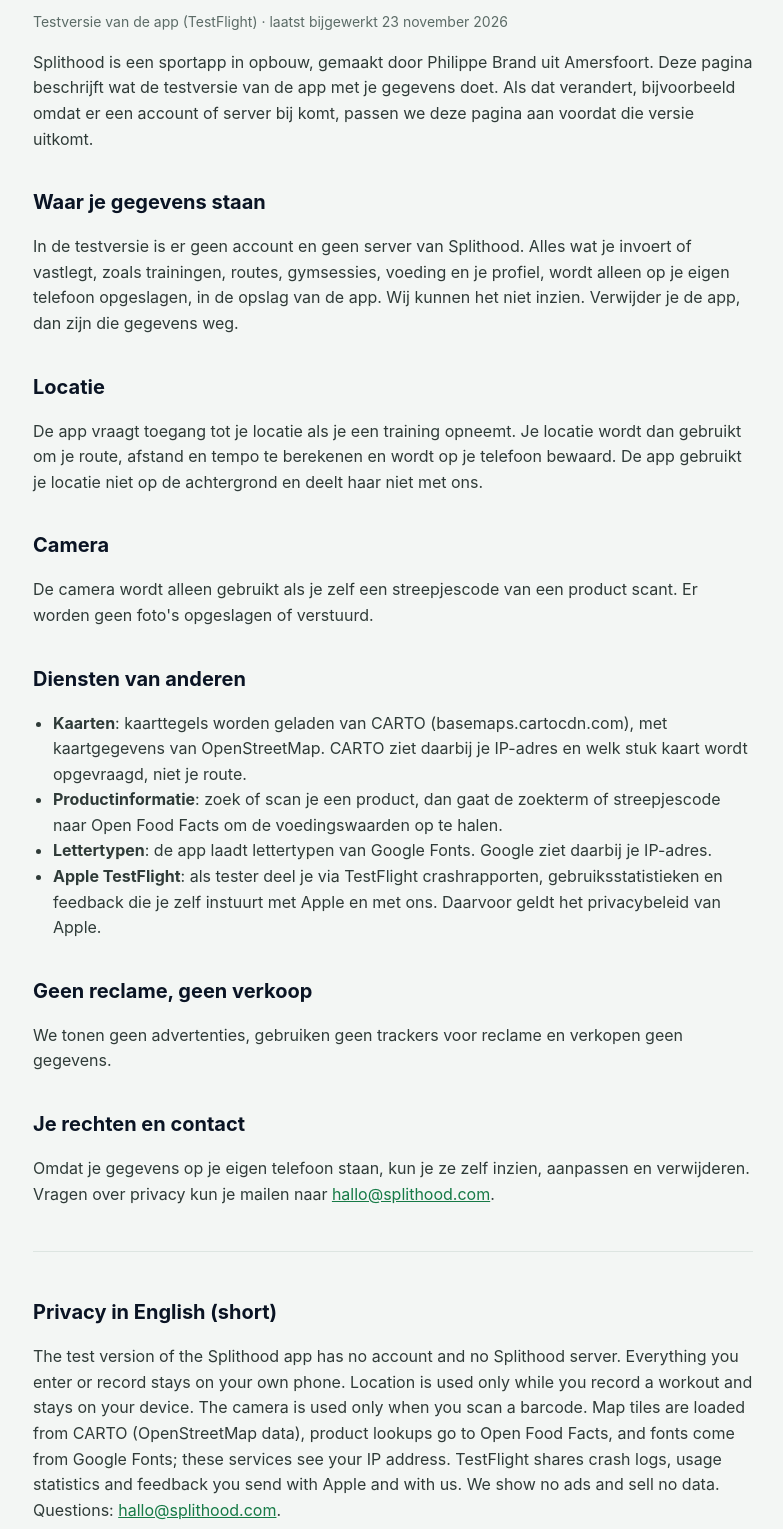
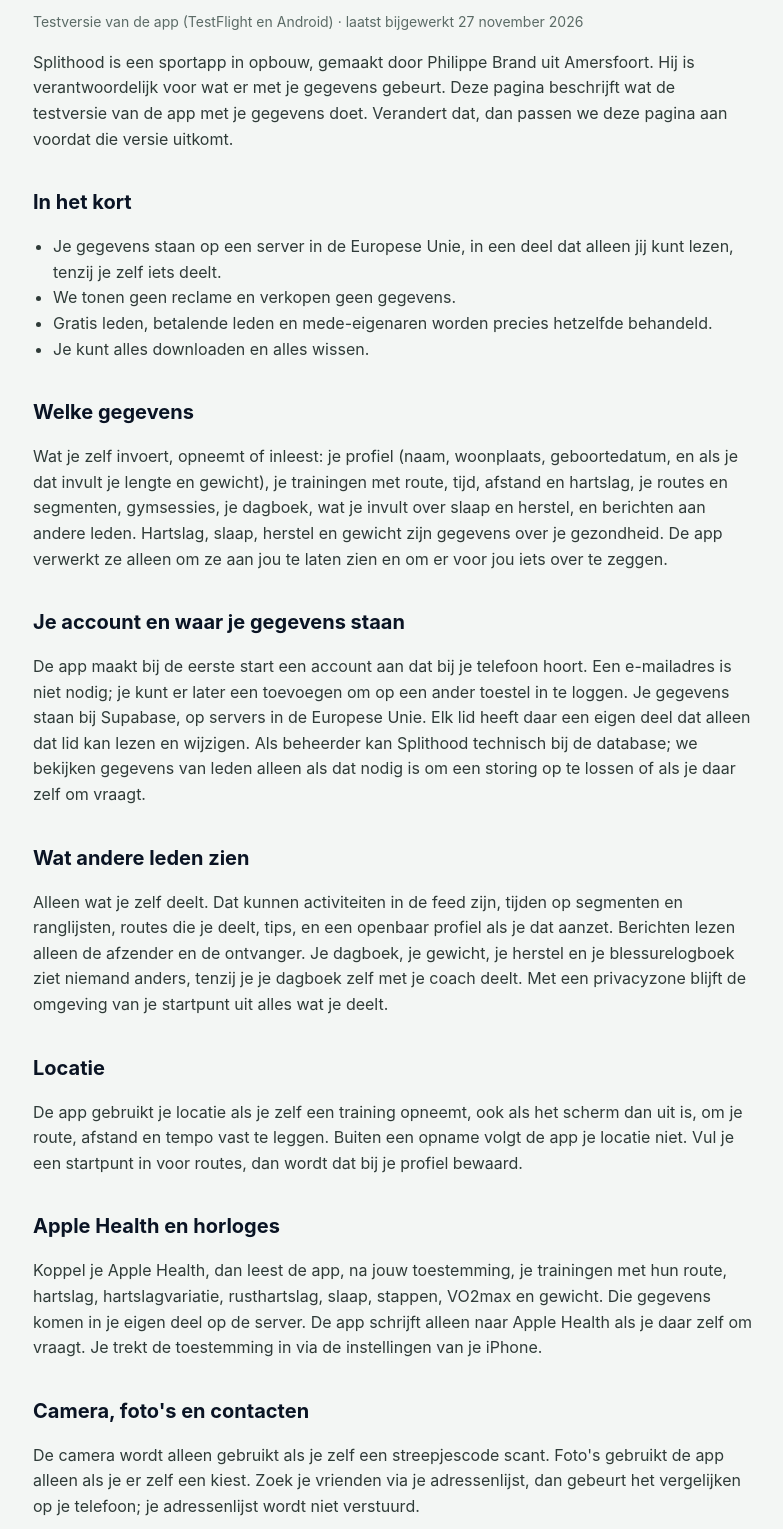
Before and after one commit to brandphilippe88-cpu/splithood-website, a plain HTML site: page privacy.html in a window 1280 px wide. Shown: the part 131-1660 px from the top of the page, without its empty margins (247-1030 px from the left). Drawn offline with Linux system fonts and the light colour scheme.

Commit message:
Privacypagina bijgewerkt naar de huidige testversie; gelijke behandeling van gratis leden
Co-Authored-By: Claude Fable 5.2 <noreply@anthropic.com>
Claude-Session: https://claude.ai/code/session_01BSt8A8hFhtjXRLWmiUvqjT

```diff
--- a/content.js
+++ b/content.js
@@ -533,7 +533,7 @@ window.SP_CONTENT = {
       {
        "t": "Jouw data, jouw keuze",
        "live": 1,
-       "p": "Splithood verkoopt geen gegevens van leden. Komt er een aanbod van een onderzoeker, gemeente of bedrijf, dan kies jij per aanbod of je meedoet, en de volledige vergoeding is voor jou.",
+       "p": "Splithood verkoopt geen gegevens van leden. Komt er een aanbod van een onderzoeker, gemeente of bedrijf, dan kies jij per aanbod of je meedoet, en de volledige vergoeding is voor jou. Voor gratis leden gelden precies dezelfde regels als voor betalende leden.",
        "b": [
         "Standaard doe je niet mee; meedoen vraagt een uitdrukkelijke toestemming per aanbod",
         "Je ziet vooraf wie de gegevens wil, welke gegevens en waarvoor",
@@ -1393,7 +1393,7 @@ window.SP_CONTENT = {
       {
        "t": "Your data, your choice",
        "live": 1,
-       "p": "Splithood does not sell member data. If a researcher, city or company makes an offer, you choose per offer whether to take part, and the full payment is yours.",
+       "p": "Splithood does not sell member data. If a researcher, city or company makes an offer, you choose per offer whether to take part, and the full payment is yours. Free users are treated exactly the same as paying members.",
        "b": [
         "By default you are out; taking part requires explicit consent per offer",
         "You see in advance who wants the data, which data and what for",
@@ -2253,7 +2253,7 @@ window.SP_CONTENT = {
       {
        "t": "Deine Daten, deine Entscheidung",
        "live": 1,
-       "p": "Splithood verkauft keine Daten von Mitgliedern. Kommt ein Angebot von einer Forschungseinrichtung, einer Stadt oder einem Unternehmen, entscheidest du pro Angebot, ob du mitmachst, und die volle Vergütung gehört dir.",
+       "p": "Splithood verkauft keine Daten von Mitgliedern. Kommt ein Angebot von einer Forschungseinrichtung, einer Stadt oder einem Unternehmen, entscheidest du pro Angebot, ob du mitmachst, und die volle Vergütung gehört dir. Für kostenlose Mitglieder gelten genau dieselben Regeln wie für zahlende.",
        "b": [
         "Standardmäßig machst du nicht mit; Mitmachen erfordert eine ausdrückliche Einwilligung pro Angebot",
         "Du siehst vorab, wer die Daten möchte, welche Daten und wofür",
--- a/privacy.html
+++ b/privacy.html
@@ -4,7 +4,7 @@
 <meta charset="utf-8">
 <meta name="viewport" content="width=device-width, initial-scale=1">
 <title>Privacy | Splithood</title>
-<meta name="description" content="Hoe de testversie van de Splithood-app met je gegevens omgaat.">
+<meta name="description" content="Hoe de testversie van de Splithood-app met je gegevens omgaat: waar ze staan, wie ze ziet en wat je zelf kunt kiezen.">
 <link rel="icon" type="image/svg+xml" href="/img/mark.svg">
 <style>
 body{margin:0;background:#F3F6F4;color:#0A1424;font:16px/1.6 Inter,system-ui,-apple-system,Segoe UI,Roboto,sans-serif}
@@ -25,37 +25,70 @@ hr{border:0;border-top:1px solid #DDE5E1;margin:44px 0}
 <a class="top" href="/"><img src="/img/mark.svg" alt="" width="32" height="32">Splithood</a>
 
 <h1>Privacy</h1>
-<p class="mut">Testversie van de app (TestFlight) · laatst bijgewerkt 23 november 2026</p>
+<p class="mut">Testversie van de app (TestFlight en Android) · laatst bijgewerkt 27 november 2026</p>
 
-<p>Splithood is een sportapp in opbouw, gemaakt door Philippe Brand uit Amersfoort. Deze pagina beschrijft wat de testversie van de app met je gegevens doet. Als dat verandert, bijvoorbeeld omdat er een account of server bij komt, passen we deze pagina aan voordat die versie uitkomt.</p>
+<p>Splithood is een sportapp in opbouw, gemaakt door Philippe Brand uit Amersfoort. Hij is verantwoordelijk voor wat er met je gegevens gebeurt. Deze pagina beschrijft wat de testversie van de app met je gegevens doet. Verandert dat, dan passen we deze pagina aan voordat die versie uitkomt.</p>
 
-<h2>Waar je gegevens staan</h2>
-<p>In de testversie is er geen account en geen server van Splithood. Alles wat je invoert of vastlegt, zoals trainingen, routes, gymsessies, voeding en je profiel, wordt alleen op je eigen telefoon opgeslagen, in de opslag van de app. Wij kunnen het niet inzien. Verwijder je de app, dan zijn die gegevens weg.</p>
+<h2>In het kort</h2>
+<ul>
+<li>Je gegevens staan op een server in de Europese Unie, in een deel dat alleen jij kunt lezen, tenzij je zelf iets deelt.</li>
+<li>We tonen geen reclame en verkopen geen gegevens.</li>
+<li>Gratis leden, betalende leden en mede-eigenaren worden precies hetzelfde behandeld.</li>
+<li>Je kunt alles downloaden en alles wissen.</li>
+</ul>
+
+<h2>Welke gegevens</h2>
+<p>Wat je zelf invoert, opneemt of inleest: je profiel (naam, woonplaats, geboortedatum, en als je dat invult je lengte en gewicht), je trainingen met route, tijd, afstand en hartslag, je routes en segmenten, gymsessies, je dagboek, wat je invult over slaap en herstel, en berichten aan andere leden. Hartslag, slaap, herstel en gewicht zijn gegevens over je gezondheid. De app verwerkt ze alleen om ze aan jou te laten zien en om er voor jou iets over te zeggen.</p>
+
+<h2>Je account en waar je gegevens staan</h2>
+<p>De app maakt bij de eerste start een account aan dat bij je telefoon hoort. Een e-mailadres is niet nodig; je kunt er later een toevoegen om op een ander toestel in te loggen. Je gegevens staan bij Supabase, op servers in de Europese Unie. Elk lid heeft daar een eigen deel dat alleen dat lid kan lezen en wijzigen. Als beheerder kan Splithood technisch bij de database; we bekijken gegevens van leden alleen als dat nodig is om een storing op te lossen of als je daar zelf om vraagt.</p>
+
+<h2>Wat andere leden zien</h2>
+<p>Alleen wat je zelf deelt. Dat kunnen activiteiten in de feed zijn, tijden op segmenten en ranglijsten, routes die je deelt, tips, en een openbaar profiel als je dat aanzet. Berichten lezen alleen de afzender en de ontvanger. Je dagboek, je gewicht, je herstel en je blessurelogboek ziet niemand anders, tenzij je je dagboek zelf met je coach deelt. Met een privacyzone blijft de omgeving van je startpunt uit alles wat je deelt.</p>
 
 <h2>Locatie</h2>
-<p>De app vraagt toegang tot je locatie als je een training opneemt. Je locatie wordt dan gebruikt om je route, afstand en tempo te berekenen en wordt op je telefoon bewaard. De app gebruikt je locatie niet op de achtergrond en deelt haar niet met ons.</p>
+<p>De app gebruikt je locatie als je zelf een training opneemt, ook als het scherm dan uit is, om je route, afstand en tempo vast te leggen. Buiten een opname volgt de app je locatie niet. Vul je een startpunt in voor routes, dan wordt dat bij je profiel bewaard.</p>
 
-<h2>Camera</h2>
-<p>De camera wordt alleen gebruikt als je zelf een streepjescode van een product scant. Er worden geen foto's opgeslagen of verstuurd.</p>
+<h2>Apple Health en horloges</h2>
+<p>Koppel je Apple Health, dan leest de app, na jouw toestemming, je trainingen met hun route, hartslag, hartslagvariatie, rusthartslag, slaap, stappen, VO2max en gewicht. Die gegevens komen in je eigen deel op de server. De app schrijft alleen naar Apple Health als je daar zelf om vraagt. Je trekt de toestemming in via de instellingen van je iPhone.</p>
+
+<h2>Camera, foto's en contacten</h2>
+<p>De camera wordt alleen gebruikt als je zelf een streepjescode scant. Foto's gebruikt de app alleen als je er zelf een kiest. Zoek je vrienden via je adressenlijst, dan gebeurt het vergelijken op je telefoon; je adressenlijst wordt niet verstuurd.</p>
+
+<h2>De coach</h2>
+<p>Het advies van vandaag, een gymsessie en een schema volgens de vaste regels worden in de app zelf berekend. Stel je de coach een vraag in je eigen woorden, of laat je een schema op maat maken, dan gaat je vraag met een korte samenvatting van je trainingen, slaap en herstel via onze server naar een taalmodel van Anthropic. Je naam gaat daarbij niet mee. Dit gebeurt alleen op het moment dat je erom vraagt.</p>
 
 <h2>Diensten van anderen</h2>
 <ul>
-<li><strong>Kaarten</strong>: kaarttegels worden geladen van CARTO (basemaps.cartocdn.com), met kaartgegevens van OpenStreetMap. CARTO ziet daarbij je IP-adres en welk stuk kaart wordt opgevraagd, niet je route.</li>
-<li><strong>Productinformatie</strong>: zoek of scan je een product, dan gaat de zoekterm of streepjescode naar Open Food Facts om de voedingswaarden op te halen.</li>
-<li><strong>Lettertypen</strong>: de app laadt lettertypen van Google Fonts. Google ziet daarbij je IP-adres.</li>
-<li><strong>Apple TestFlight</strong>: als tester deel je via TestFlight crashrapporten, gebruiksstatistieken en feedback die je zelf instuurt met Apple en met ons. Daarvoor geldt het privacybeleid van Apple.</li>
+<li><strong>Kaarten</strong>: kaartbeelden komen van OpenFreeMap, met kaartgegevens van OpenStreetMap. De dienst ziet je IP-adres en welk stuk kaart wordt opgevraagd.</li>
+<li><strong>Routes en adressen</strong>: laat je een route bouwen, dan gaan het start- en eindpunt naar de routedienst BRouter. Zoek je een adres, dan gaat wat je typt naar de zoekdienst Photon. Gegevens over paden en plekken komen van OpenStreetMap (Overpass).</li>
+<li><strong>Weer</strong>: voor het weer bij een training of route gaan de plaats en het tijdstip naar Open-Meteo.</li>
+<li><strong>Productinformatie</strong>: zoek of scan je een product, dan gaat de zoekterm of streepjescode naar Open Food Facts.</li>
+<li><strong>Lettertypen en onderdelen van de app</strong>: de app laadt lettertypen van Google Fonts en een hulponderdeel via cdnjs. Die diensten zien je IP-adres.</li>
+<li><strong>Apple TestFlight en Google Play</strong>: als tester deel je crashrapporten, gebruiksstatistieken en feedback die je zelf instuurt met Apple of Google en met ons. Daarvoor geldt hun privacybeleid.</li>
 </ul>
+<p>Bij deze diensten gaat nooit je naam of je account mee.</p>
 
-<h2>Geen reclame, geen verkoop</h2>
-<p>We tonen geen advertenties, gebruiken geen trackers voor reclame en verkopen geen gegevens.</p>
+<h2>Gratis of lid: dezelfde regels</h2>
+<p>Of je Splithood gratis gebruikt, lid bent of mede-eigenaar: je gegevens worden op precies dezelfde manier opgeslagen, beveiligd en gebruikt. Een gratis lid betaalt niet met zijn gegevens.</p>
+
+<h2>Geen reclame, geen verkoop; jouw data, jouw keuze</h2>
+<p>We tonen geen advertenties, gebruiken geen trackers voor reclame en verkopen geen gegevens van leden. Komt er een aanbod van een onderzoeker, gemeente of bedrijf, dan zie je dat in de app. Je kiest per aanbod of je meedoet, je ziet vooraf welke gegevens het betreft, de volledige vergoeding is voor jou en je kunt altijd stoppen. Wie niets kiest, doet niet mee. In de testversie wordt er niets geleverd of uitbetaald.</p>
+
+<h2>Jonger dan 18</h2>
+<p>Je kunt lid worden vanaf 16 jaar. Ben je 16 of 17, dan staat de app in een beschermde stand: de app toont je profiel niet aan anderen, alleen leden die je zelf toelaat kunnen je volgen, en je kunt niet meedoen aan aanbiedingen voor je gegevens.</p>
+
+<h2>Hoe lang we bewaren</h2>
+<p>Zolang je account bestaat. Wat je dagelijks invult over slaap en herstel bewaren we twee jaar. Wis je je gegevens of je account, dan zijn ze weg van de server.</p>
 
 <h2>Je rechten en contact</h2>
-<p>Omdat je gegevens op je eigen telefoon staan, kun je ze zelf inzien, aanpassen en verwijderen. Vragen over privacy kun je mailen naar <a href="mailto:hallo@splithood.com">hallo@splithood.com</a>.</p>
+<p>In de app, onder Jij, kun je al je gegevens downloaden en alles wissen. Je kunt ons ook vragen om inzage, verbetering of verwijdering: mail naar <a href="mailto:hallo@splithood.com">hallo@splithood.com</a>. Ben je het niet eens met hoe we met je gegevens omgaan, dan kun je een klacht indienen bij de Autoriteit Persoonsgegevens.</p>
 
 <hr>
 
-<h2 lang="en">Privacy in English (short)</h2>
-<p lang="en">The test version of the Splithood app has no account and no Splithood server. Everything you enter or record stays on your own phone. Location is used only while you record a workout and stays on your device. The camera is used only when you scan a barcode. Map tiles are loaded from CARTO (OpenStreetMap data), product lookups go to Open Food Facts, and fonts come from Google Fonts; these services see your IP address. TestFlight shares crash logs, usage statistics and feedback you send with Apple and with us. We show no ads and sell no data. Questions: <a href="mailto:hallo@splithood.com">hallo@splithood.com</a>.</p>
+<h2>Privacy in English (short)</h2>
+<p>The test version of the Splithood app creates an account tied to your phone; no email address is needed. Your data (profile, workouts with route and heart rate, sleep and recovery, weight, diary, messages) is stored with Supabase on servers in the European Union, in a private space only you can read unless you choose to share something. Location is used only while you record a workout, also with the screen off. With your permission the app reads workouts, heart rate, sleep, steps, VO2max and weight from Apple Health. A free-form question to the coach or a personalised plan is sent, with a short summary of your training and recovery but without your name, through our server to a language model by Anthropic, only when you ask. Map tiles come from OpenFreeMap, routing from BRouter, address search from Photon, weather from Open-Meteo, product lookups from Open Food Facts, fonts from Google Fonts; these services see your IP address or the place you ask about, never your name. Free users, members and co-owners are treated exactly the same. We show no ads and sell no data; if a researcher, city or company makes an offer, you choose per offer and the full payment is yours. You can download or erase everything in the app. Questions: <a href="mailto:hallo@splithood.com">hallo@splithood.com</a>.</p>
+
 </main>
 </body>
 </html>
```
